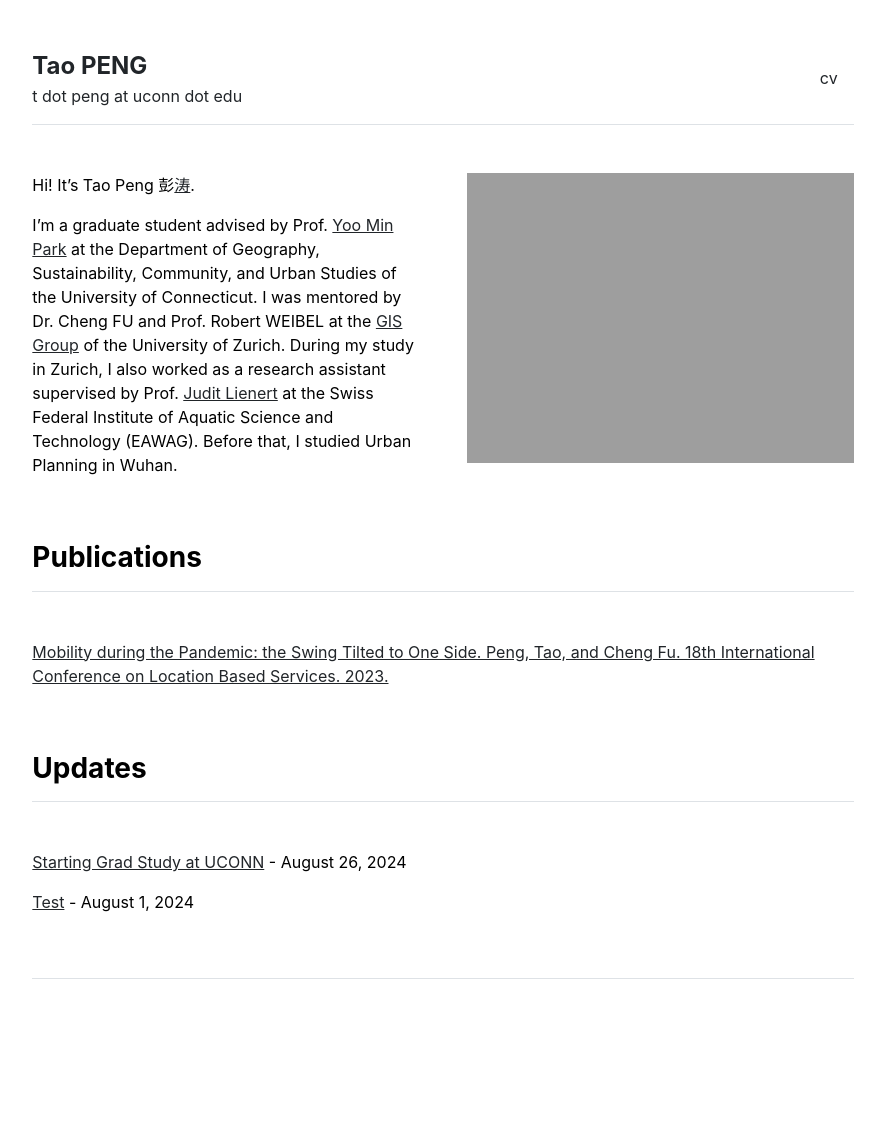
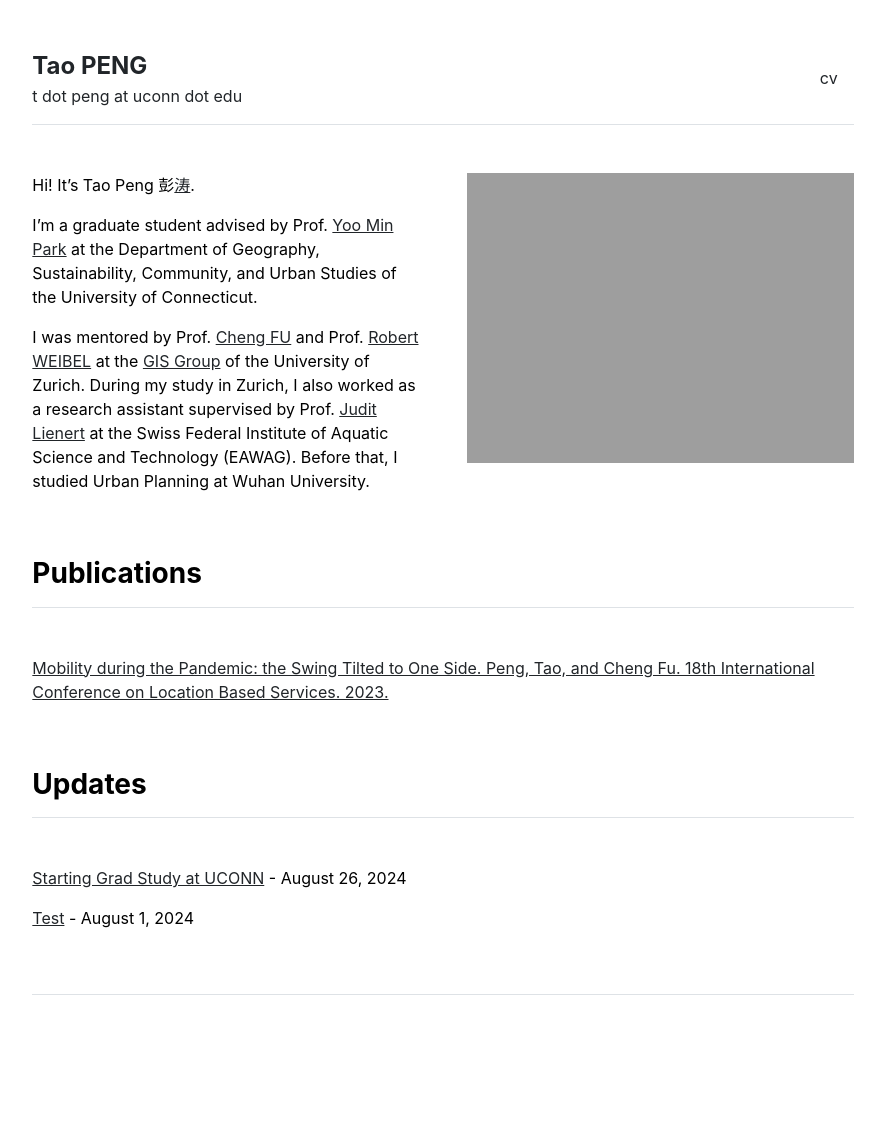
Before and after one commit to taoZurichLoaf/taoZurichLoaf.github.io, a Jekyll site: the page built from index.md, in a window 1280 px wide. Shown: the whole page, without its empty margins (197-1082 px from the left). Built offline with Jekyll 4.4.1, drawn with Linux system fonts in a browser that asks for light colours; comment, search, counter and statistics services are not loaded.

Commit message:
divide paragraphs

```diff
--- a/index.md
+++ b/index.md
@@ -5,7 +5,9 @@ title: "Home"
 
 Hi! It's Tao Peng 彭<a href='https://www.bible.com/bible/59/PSA.93.4'>涛</a>.
 
-I’m a graduate student advised by Prof. [Yoo Min Park](https://www2.yoominpark.com/) at the Department of Geography, Sustainability, Community, and Urban Studies of the University of Connecticut.
-I was mentored by Dr. Cheng FU and Prof. Robert WEIBEL at the [GIS Group](https://www.geo.uzh.ch/en/units/gis.html) of the University of Zurich.
-During my study in Zurich, I also worked as a research assistant supervised by Prof. [
-Judit Lienert](https://www.eawag.ch/en/about-us/portrait/organisation/staff/profile/judit-lienert/show/) at the Swiss Federal Institute of Aquatic Science and Technology (EAWAG). Before that, I studied Urban Planning in Wuhan.
+
+I’m a graduate student advised by Prof. [Yoo Min Park](https://www2.yoominpark.com/about) at the Department of Geography, Sustainability, Community, and Urban Studies of the University of Connecticut.
+
+
+I was mentored by Prof. [Cheng FU](https://cfu1.github.io/) and Prof. [Robert WEIBEL](https://user.geo.uzh.ch/rweibe/) at the [GIS Group](https://www.geo.uzh.ch/en/units/gis.html) of the University of Zurich.
+During my study in Zurich, I also worked as a research assistant supervised by Prof. [Judit Lienert](https://www.eawag.ch/en/about-us/portrait/organisation/staff/profile/judit-lienert/show/) at the Swiss Federal Institute of Aquatic Science and Technology (EAWAG). Before that, I studied Urban Planning at Wuhan University.
```
